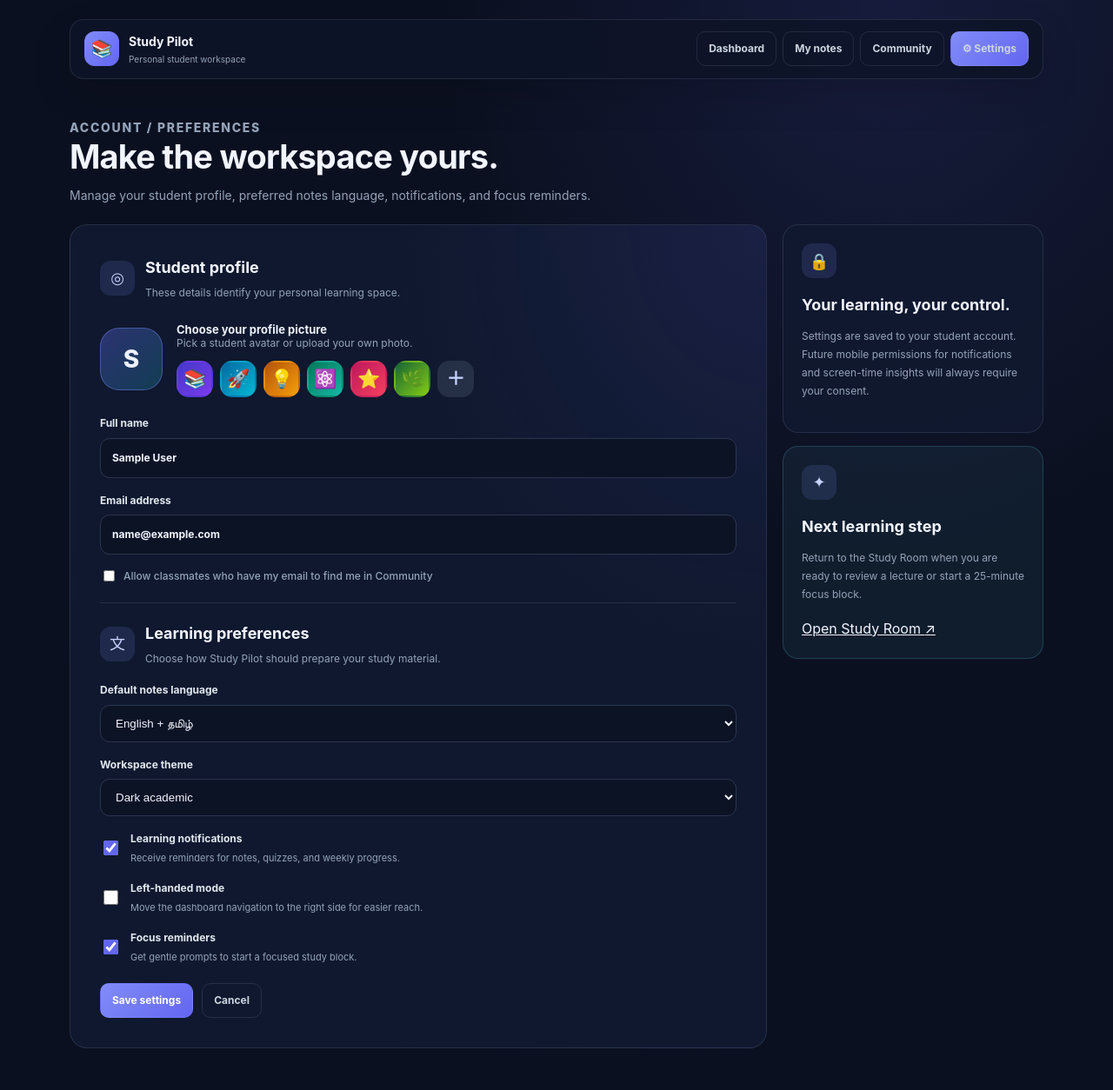
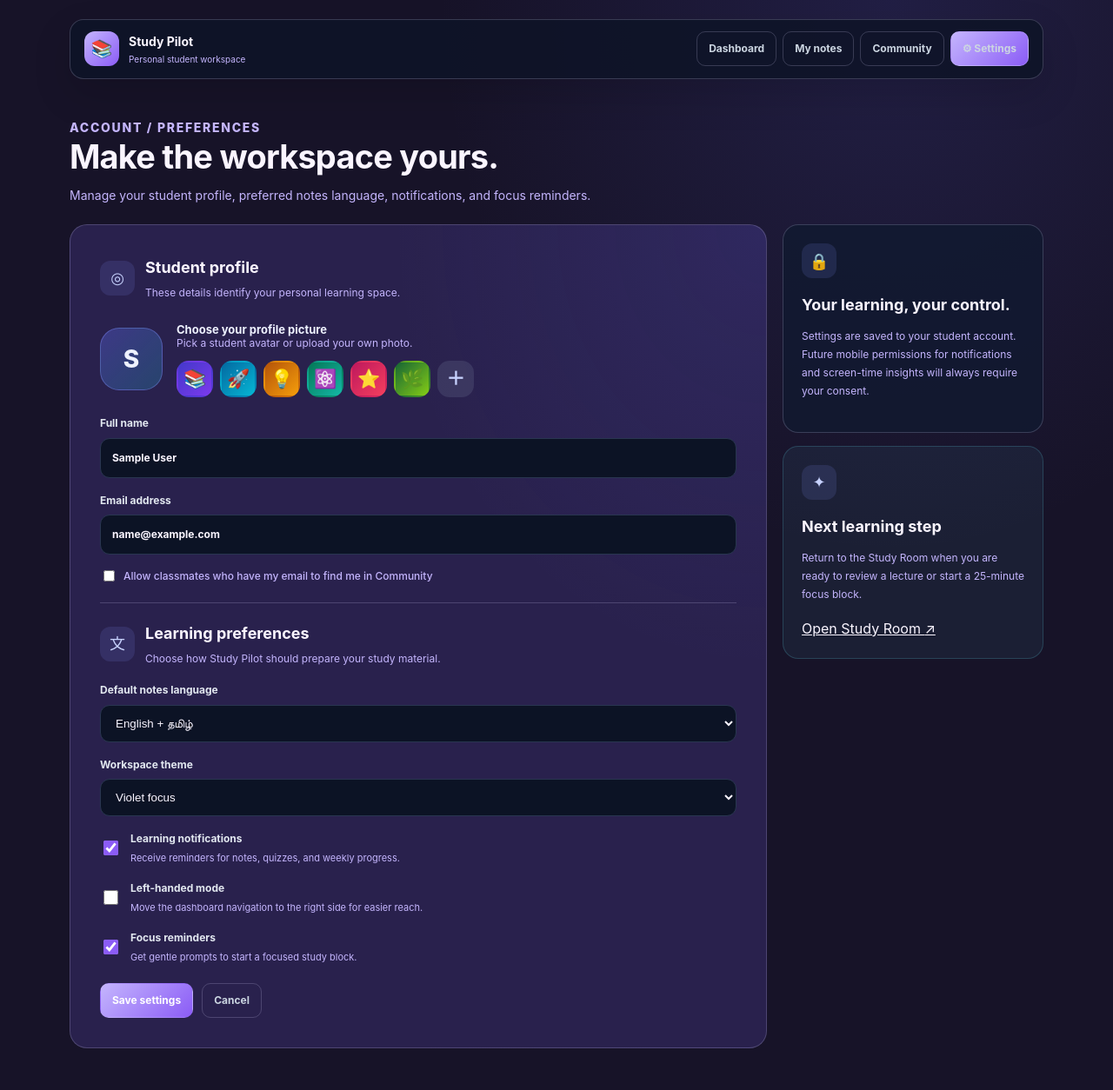
Before and after one commit to Iniyan-1203/smart-lecture-ai, a Flask app: page /settings in a window 1280 px wide. Shown: the whole page at 87% size. Run offline with Flask 3, Linux system fonts and the light colour scheme; the visitor is signed in with stand-in values (Sample User, id 1); data comes from the database, SQL or seed files in the repository; data that the repository does not hold is empty.

Commit message:
Set violet default theme
Co-authored-by: Copilot App <223556219+Copilot@users.noreply.github.com>

```diff
--- a/app.py
+++ b/app.py
@@ -340,7 +340,7 @@ def initialize_database():
                 language TEXT NOT NULL DEFAULT 'bilingual',
                 notifications_enabled INTEGER NOT NULL DEFAULT 1,
                 focus_reminders_enabled INTEGER NOT NULL DEFAULT 1,
-                theme TEXT NOT NULL DEFAULT 'dark',
+                theme TEXT NOT NULL DEFAULT 'lavender',
                 left_handed_mode INTEGER NOT NULL DEFAULT 0,
                 contacts_enabled INTEGER NOT NULL DEFAULT 0,
                 FOREIGN KEY (user_id) REFERENCES users(id)
@@ -353,7 +353,7 @@ def initialize_database():
         }
         if "theme" not in settings_columns:
             connection.execute(
-                "ALTER TABLE user_settings ADD COLUMN theme TEXT NOT NULL DEFAULT 'dark'"
+                "ALTER TABLE user_settings ADD COLUMN theme TEXT NOT NULL DEFAULT 'lavender'"
             )
         if "left_handed_mode" not in settings_columns:
             connection.execute(
@@ -749,7 +749,7 @@ def inject_current_user():
         "csrf_field": csrf_field,
         "profile_avatar_options": PROFILE_AVATAR_OPTIONS,
         "user_settings": user_settings,
-        "theme": user_settings["theme"] if user_settings else "dark",
+        "theme": user_settings["theme"] if user_settings else "lavender",
         "left_handed_mode": bool(
             user_settings["left_handed_mode"]
         ) if user_settings else False,
@@ -1057,7 +1057,7 @@ def settings():
         contacts_enabled = int(
             request.form.get("contacts_enabled", "0") == "1"
         )
-        theme = request.form.get("theme", "dark")
+        theme = request.form.get("theme", "lavender")
         left_handed_mode = int(
             request.form.get("left_handed_mode", "0") == "1"
         )
@@ -1106,7 +1106,7 @@ def settings():
         if language not in {"english", "tamil", "bilingual"}:
             language = "bilingual"
         if theme not in AVAILABLE_THEMES:
-            theme = "dark"
+            theme = "lavender"
 
         connection = get_db_connection()
 
--- a/templates/landing.html
+++ b/templates/landing.html
@@ -9,7 +9,7 @@
     <link rel="stylesheet" href="{{ url_for('static', filename='css/app-pages.css') }}">
     <title>Study Pilot | Learn with momentum</title>
 </head>
-<body data-theme="dark">
+<body data-theme="lavender">
 <main class="public-shell">
     <nav class="public-nav" aria-label="Public navigation">
         <a class="app-brand" href="{{ url_for('home') }}" aria-label="Study Pilot home">
--- a/templates/settings.html
+++ b/templates/settings.html
@@ -114,7 +114,7 @@
                         <option value="ocean" {% if user_settings['theme'] == 'ocean' %}selected{% endif %}>Ocean blue</option>
                         <option value="forest" {% if user_settings['theme'] == 'forest' %}selected{% endif %}>Forest green</option>
                         <option value="sunset" {% if user_settings['theme'] == 'sunset' %}selected{% endif %}>Sunset coral</option>
-                        <option value="lavender" {% if user_settings['theme'] == 'lavender' %}selected{% endif %}>Lavender calm</option>
+                        <option value="lavender" {% if user_settings['theme'] == 'lavender' %}selected{% endif %}>Violet focus</option>
                     </select>
                 </label>
 
```
Also changed, not shown: tests/test_app.py (+8 -0 lines).
